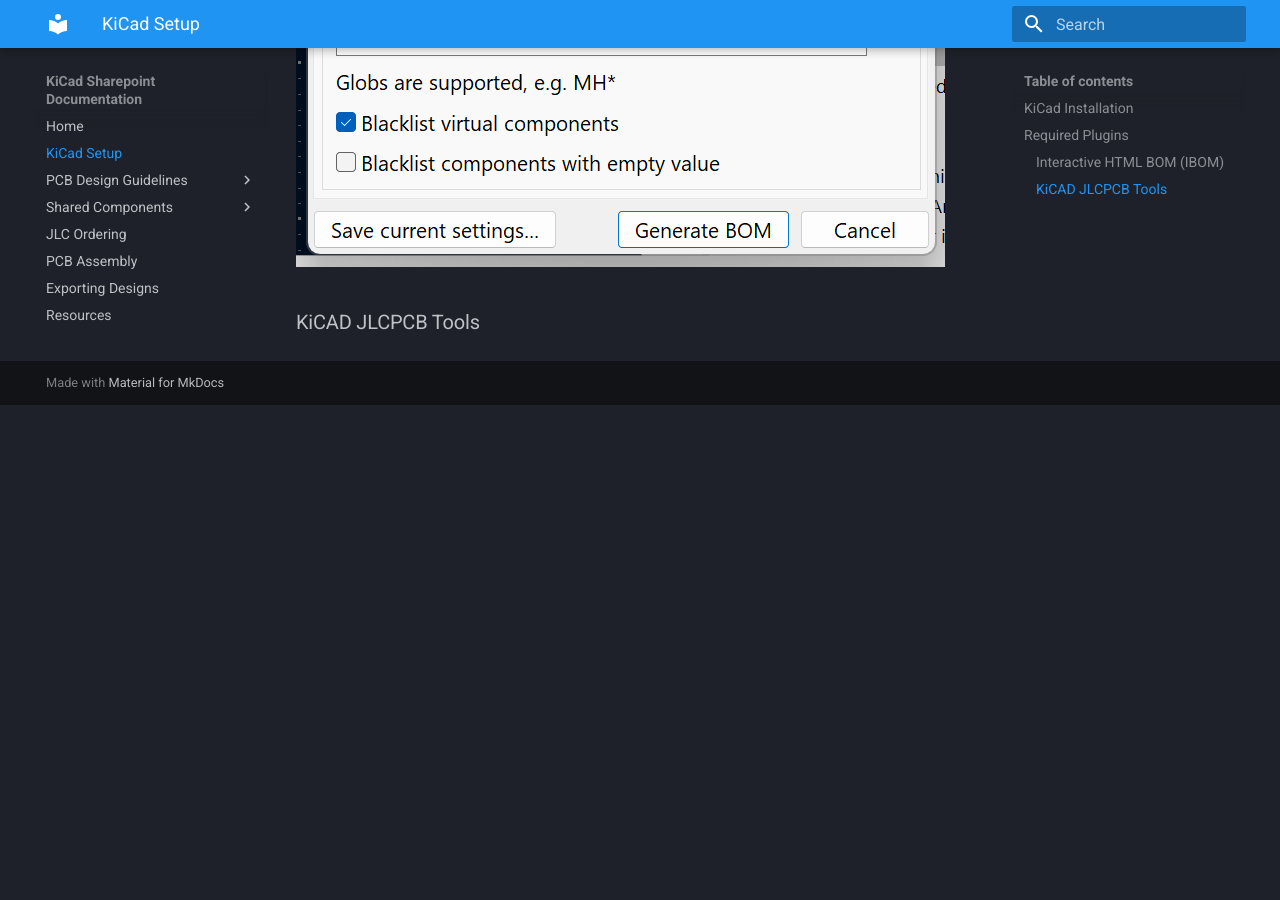
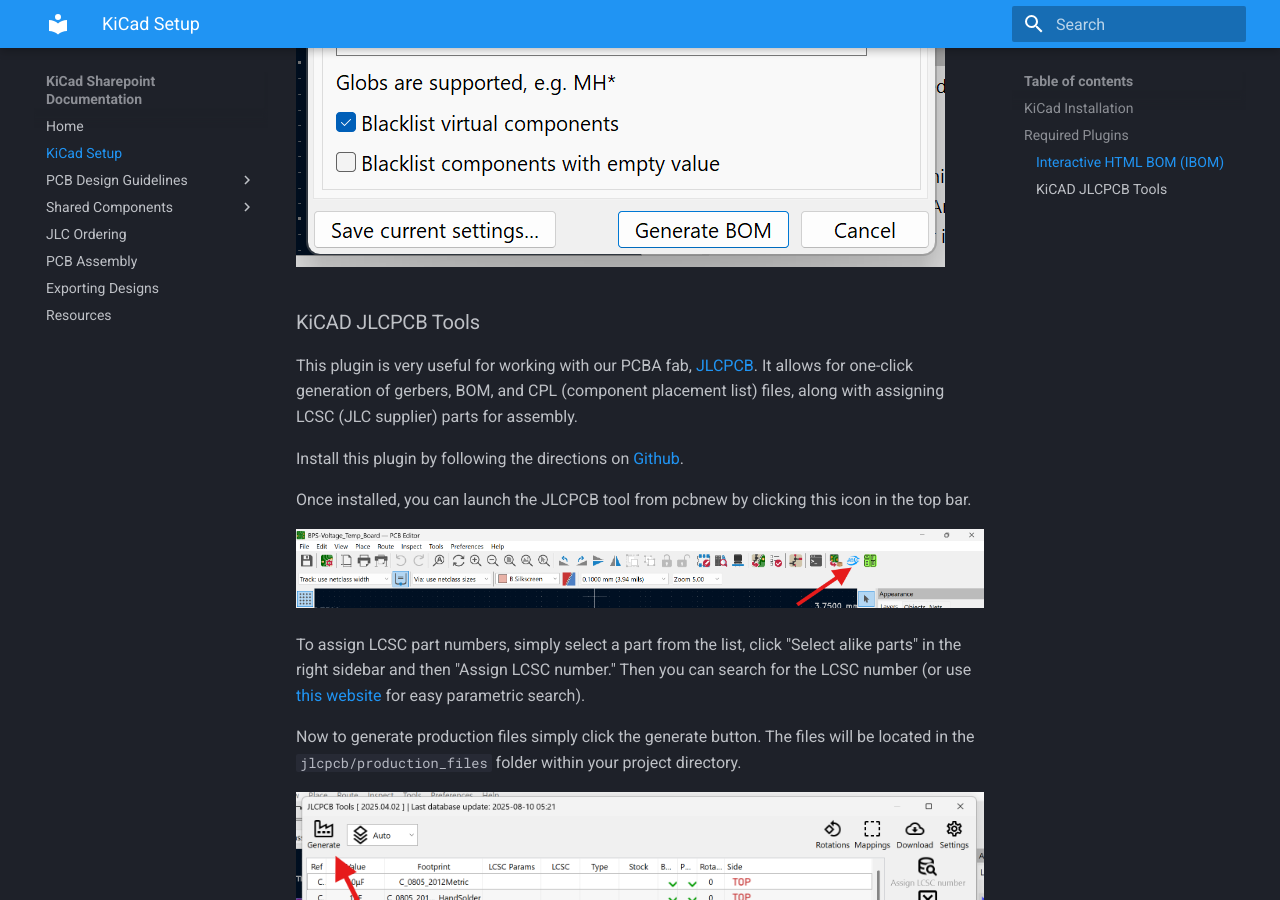
Before and after one commit to lhr-solar/KiCAD-Sharepoint, an MkDocs documentation site: the page built from docs/KiCad-Setup.md, in a window 1280 px wide and 900 px high, scrolled down 2831 px. Built offline with MkDocs 1.6.1 and Material for MkDocs 9.7.7, drawn with Linux system fonts in a browser that asks for light colours; before the commit the page ends 3236 px from its top, so only the background shows below that.

Commit message:
finish kicad setup

```diff
--- a/docs/KiCad-Setup.md
+++ b/docs/KiCad-Setup.md
@@ -11,9 +11,22 @@
 
 Once installed, you can launch the IBOM tool from pcbnew by clicking this icon in the top bar.
 
-![IBOM Installation](img/IBOM-Icon.png)
+![IBOM Icon](img/IBOM-Icon.png)
 
-Then modify any relevant settings and generate the IBOM. By default, it will be saved in your project directory as `ibom.html`
+Then modify any relevant settings and generate the IBOM. By default, it will be saved in your project directory as `ibom.html`.
 
-![IBOM Installation](img/IBOM-Generate.png)
+![IBOM Generation](img/IBOM-Generate.png)
 ### KiCAD JLCPCB Tools
+This plugin is very useful for working with our PCBA fab, [JLCPCB](https://jlcpcb.com/). It allows for one-click generation of gerbers, BOM, and CPL (component placement list) files, along with assigning LCSC (JLC supplier) parts for assembly.
+
+Install this plugin by following the directions on [Github](https://github.com/Bouni/kicad-jlcpcb-tools#installation-).
+
+Once installed, you can launch the JLCPCB tool from pcbnew by clicking this icon in the top bar.
+
+![JLC Icon](img/JLC-Icon.png)
+
+To assign LCSC part numbers, simply select a part from the list, click "Select alike parts" in the right sidebar and then "Assign LCSC number." Then you can search for the LCSC number (or use [this website](https://yaqwsx.github.io/jlcparts/#/) for easy parametric search).
+
+Now to generate production files simply click the generate button. The files will be located in the `jlcpcb/production_files` folder within your project directory.
+
+![JLC Generation](img/JLC-Generate.png)
```
Also changed, not shown: docs/img/JLC-Generate.png (added), docs/img/JLC-Icon.png (added).
